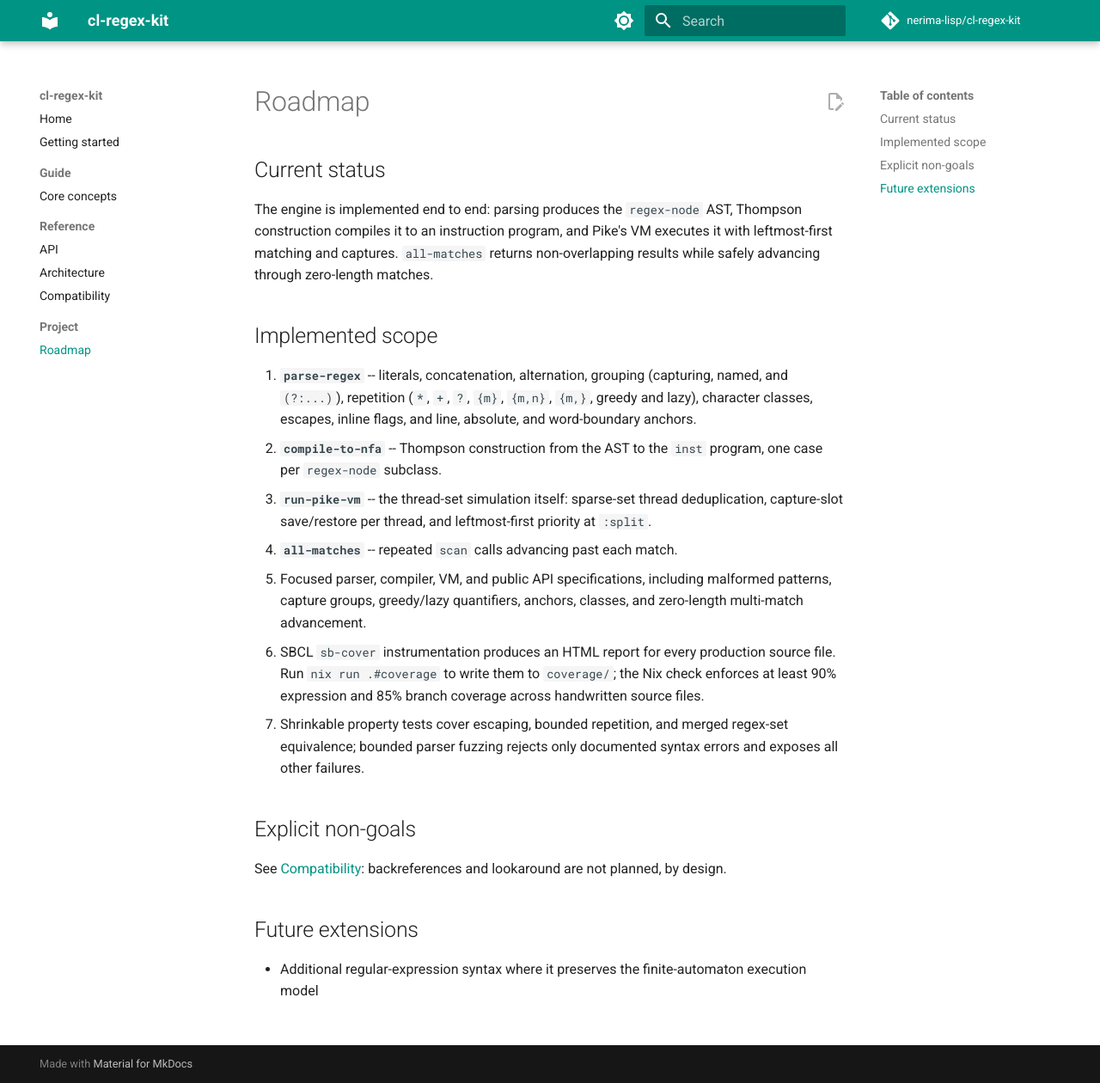
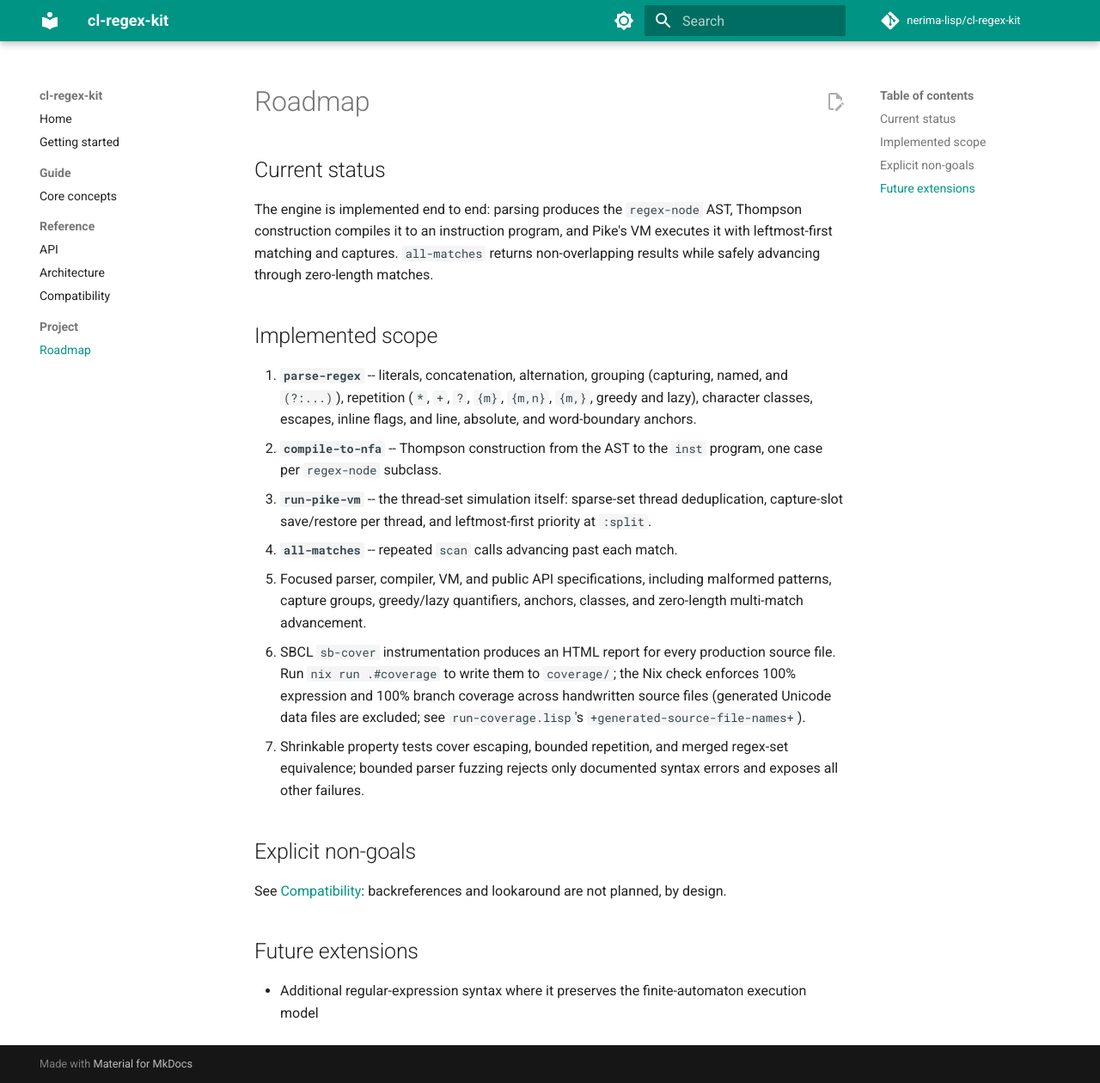
Before and after one commit to nerima-lisp/cl-regex-kit, an MkDocs documentation site: the page built from docs/src/project/roadmap.md, in a window 1280 px wide and 1260 px high. Shown: the whole window at 86% size. Built offline with MkDocs 1.6.1 and Material for MkDocs 9.7.7, drawn with Linux system fonts in a browser that asks for light colours; comment, search, counter and statistics services are not loaded.

Commit message:
chore: fix stale coverage figures in roadmap.md, drop unused import
roadmap.md still said the Nix coverage check enforced 90%/85%; the
gate in flake.nix (and README.md) has required 100%/100% for a while.
cl-weave's defmatcher was imported into the test package but never
used to define a custom matcher.

```diff
--- a/docs/src/project/roadmap.md
+++ b/docs/src/project/roadmap.md
@@ -25,8 +25,9 @@ non-overlapping results while safely advancing through zero-length matches.
    classes, and zero-length multi-match advancement.
 6. SBCL `sb-cover` instrumentation produces an HTML report for every
    production source file. Run `nix run .#coverage` to write them to
-   `coverage/`; the Nix check enforces at least 90% expression and 85% branch
-   coverage across handwritten source files.
+   `coverage/`; the Nix check enforces 100% expression and 100% branch
+   coverage across handwritten source files (generated Unicode data files are
+   excluded; see `run-coverage.lisp`'s `+generated-source-file-names+`).
 7. Shrinkable property tests cover escaping, bounded repetition, and merged
    regex-set equivalence; bounded parser fuzzing rejects only documented
    syntax errors and exposes all other failures.
```
Also changed, not shown: 1 other file.
